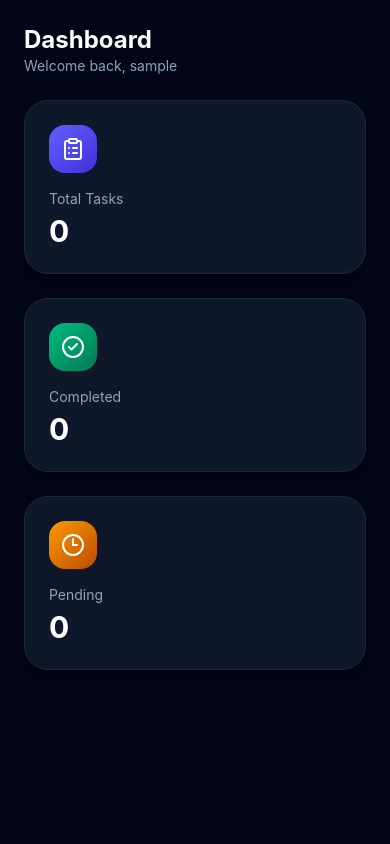
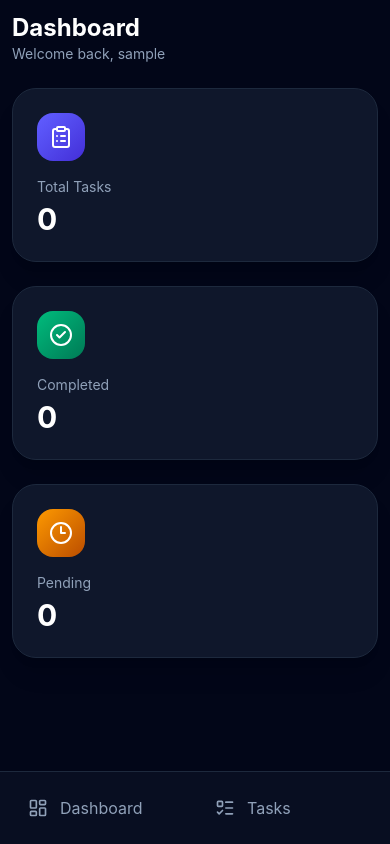
Before and after one commit to abdul9838/edtech-assignment, a React app in the folder frontend/: page /dashboard in a window 390 px wide. Built offline with nearby package versions, Linux system fonts and the light colour scheme; no server answers; sample sign-in values are in the browser's storage; the HTML template or start-up script is replaced by a standard one.

Commit message:
add readme and fix mobile view

```diff
--- a/frontend/src/App.jsx
+++ b/frontend/src/App.jsx
@@ -1,19 +1,24 @@
+import React, { lazy, Suspense } from "react";
 import { Routes, Route, Navigate } from "react-router-dom";
+import Loader from "./components/Loader";
+// Layout & Route Guards
 import ProtectedRoute from "./ProtectedRoute";
 import PublicRoute from "./PublicRoute";
+import DashboardLayout from "./components/DashboardLayout";
 
-import Login from "./pages/auth/Login";
-import Register from "./pages/auth/Register";
+// Lazy Loaded Components
+const Login = lazy(() => import("./pages/auth/Login"));
+const Register = lazy(() => import("./pages/auth/Register"));
 
-import Dashboard from "./pages/private/Dashboard";
-import Tasks from "./pages/private/Tasks";
-
-import DashboardLayout from "./components/DashboardLayout";
+const Dashboard = lazy(() => import("./pages/private/Dashboard"));
+const Tasks = lazy(() => import("./pages/private/Tasks"));
 
 function App() {
   return (
+    // Wrap with Suspense to handle loading states
+    <Suspense fallback={<Loader fullScreen message="Setting things up..." />}>
       <Routes>
-      {/* Public Routes (blocked if logged in) */}
+        {/* Public Routes */}
         <Route
           path="/login"
           element={
@@ -22,7 +27,6 @@ function App() {
             </PublicRoute>
           }
         />
-
         <Route
           path="/register"
           element={
@@ -44,9 +48,9 @@ function App() {
           <Route path="/tasks" element={<Tasks />} />
         </Route>
 
-      {/* Root redirect */}
         <Route path="/" element={<Navigate to="/login" replace />} />
       </Routes>
+    </Suspense>
   );
 }
 
--- a/frontend/src/components/DashboardLayout.jsx
+++ b/frontend/src/components/DashboardLayout.jsx
@@ -6,18 +6,40 @@ import {
   Circle,
   ListTodo,
 } from "lucide-react";
-import { Outlet, useNavigate } from "react-router-dom";
+import { NavLink, Outlet, useNavigate } from "react-router-dom";
 import Sidebar from "./Sidebar";
 
 const DashboardLayout = () => {
+  const asideItem = [
+    {
+      name: "Dashboard",
+      icon: <LayoutDashboard size={20} />,
+      path: "/dashboard",
+    },
+    { name: "Tasks", icon: <ListTodo size={20} />, path: "/tasks" },
+  ];
   return (
     <div className="h-screen bg-slate-950 text-slate-200 flex">
       {/* Sidebar */}
-      <Sidebar />
+      <Sidebar asideItem={asideItem} />
       {/* Main Content */}
-      <main className="flex-1 flex flex-col">
-        <div className="p-6 min-h-screen overflow-y-auto">
+      <main className="flex-1  flex flex-col">
+        <div className="md:p-6 p-3  flex-1 overflow-y-auto">
           <Outlet />
+        </div>
+        {/* footer  with aside item like bottom tab  */}
+        <div className="md:p-6 p-3 flex items-center justify-between gap-2 border-t border-slate-800 bg-slate-900/50 md:hidden">
+          {asideItem.map((item) => (
+            <NavLink
+              to={item.path}
+              key={item.name}
+              className={({ isActive }) =>
+                `w-full flex items-center gap-3 px-4 py-3 text-slate-400 hover:bg-indigo-600/10 hover:text-indigo-400 rounded-xl transition-colors `
+              }
+            >
+              {item.icon} {item.name}
+            </NavLink>
+          ))}
         </div>
       </main>
     </div>
--- /dev/null
+++ b/frontend/src/components/Loader.jsx
@@ -0,0 +1,30 @@
+const Loader = ({
+  fullScreen = false,
+  size = "md",
+  message = "Loading...",
+}) => {
+  const sizeClasses = {
+    sm: "h-6 w-6 border-2",
+    md: "h-12 w-12 border-4",
+    lg: "h-16 w-16 border-4",
+  };
+
+  const containerClasses = fullScreen
+    ? "fixed inset-0 flex flex-col items-center justify-center bg-slate-950 text-slate-200 backdrop-blur-sm z-50"
+    : "flex flex-col items-center justify-center p-6 bg-slate-950 text-slate-200";
+
+  return (
+    <div className={containerClasses} aria-busy="true" aria-live="polite">
+      <div
+        className={`${sizeClasses[size]} animate-spin rounded-full border-gray-200 border-t-blue-600`}
+      />
+      {message && (
+        <p className="mt-4 text-sm font-medium text-gray-600 animate-pulse">
+          {message}
+        </p>
+      )}
+    </div>
+  );
+};
+
+export default Loader;
--- a/frontend/src/components/Sidebar.jsx
+++ b/frontend/src/components/Sidebar.jsx
@@ -2,22 +2,13 @@ import { LayoutDashboard, ListTodo, LogOut } from "lucide-react";
 import React from "react";
 import { NavLink, useNavigate } from "react-router-dom";
 
-const Sidebar = () => {
+const Sidebar = ({ asideItem }) => {
   const navigate = useNavigate();
 
   const handleLogout = () => {
     sessionStorage.removeItem("user_token");
     navigate("/login");
   };
-
-  const asideItem = [
-    {
-      name: "Dashboard",
-      icon: <LayoutDashboard size={20} />,
-      path: "/dashboard",
-    },
-    { name: "Tasks", icon: <ListTodo size={20} />, path: "/tasks" },
-  ];
 
   return (
     <aside className="w-64 border-r border-slate-800 bg-slate-900/50 hidden md:flex flex-col">
--- a/frontend/src/pages/private/Tasks.jsx
+++ b/frontend/src/pages/private/Tasks.jsx
@@ -150,7 +150,7 @@ const Tasks = () => {
   };
 
   return (
-    <div className="bg-slate-950 text-slate-200">
+    <div className="bg-slate-950 text-slate-200 overflow-x-auto">
       {/* Header */}
       <div className="flex justify-between items-center mb-6">
         <div>
@@ -219,7 +219,7 @@ const Tasks = () => {
 
       {/* Table */}
       <div className="bg-slate-900 border border-slate-800 rounded-2xl overflow-hidden shadow-xl">
-        <table className="w-full text-left">
+        <table className="w-full text-left overflow-x-auto">
           <thead>
             <tr className="text-slate-400 text-sm bg-slate-800/50 uppercase tracking-wider">
               <th className="px-6 py-4 font-semibold">Task Details</th>
```
Also changed, not shown: 1 other file (tests, documents, lock files or other folders). Lines whose indentation alone changed are shown as unchanged.
